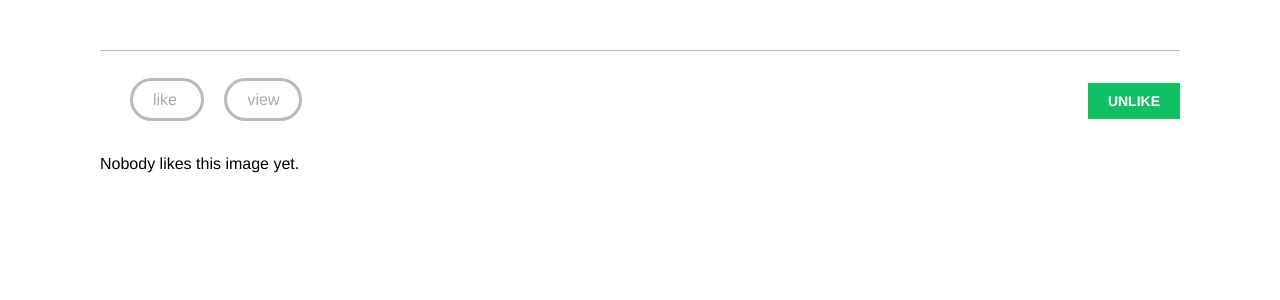
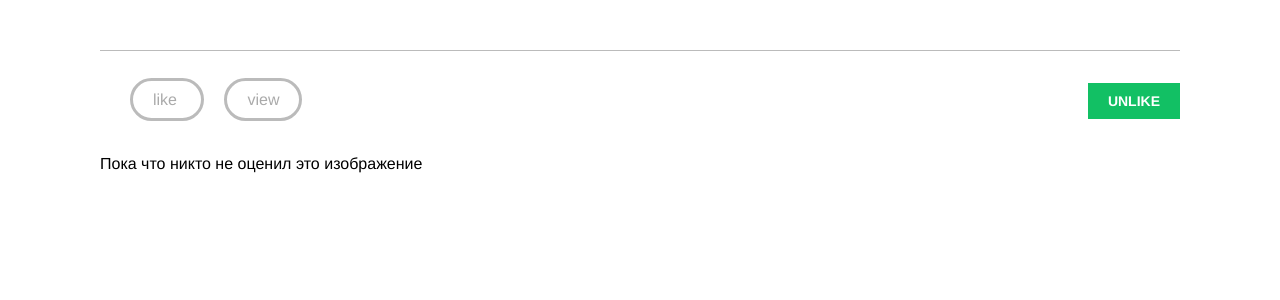
Before and after one commit to collinearen/Project-marks, a Django app: template share/images/templates/images/image/detail.html in a window 1280 px wide. Shown: the part 47-347 px from the top of the page. Run offline with Django 3.2, Linux system fonts and the light colour scheme; the template is opened without the code that fills it, so the values that code supplies are empty; some libraries are stand-ins or nearby versions; some web fonts are replaced.

Commit message:
Фиксанул баг с русским титлом

```diff
--- a/share/account/templates/base.html
+++ b/share/account/templates/base.html
@@ -17,6 +17,10 @@
 
             <li {% if section == "images" %}class="selected"{% endif %}>
                 <a href="">Мои закладки</a>
+            </li>
+
+            <li {% if section == "images" %}class="selected"{% endif %}>
+                <a href="https://macosicons.com/#/">Ico for mac</a>
             </li>
 
 
--- a/share/images/forms.py
+++ b/share/images/forms.py
@@ -29,7 +29,7 @@ class ImageCreateForm(forms.ModelForm):
         image_url = self.cleaned_data['url']
         name = slugify(image.title)
         extension = image_url.rsplit('.', 1)[1].lower()
-        image_name = f'{name}.{extension}'
+        image_name = f'f{name}.{extension}'
         # download image from the given URL
         response = requests.get(image_url)
         image.image.save(image_name,
--- a/share/images/models.py
+++ b/share/images/models.py
@@ -2,6 +2,7 @@ from django.db import models
 from django.conf import settings
 from django.utils.text import slugify
 from django.urls import reverse
+from unidecode import unidecode
 
 
 class Image(models.Model):
@@ -32,7 +33,7 @@ class Image(models.Model):
 
     def save(self, *args, **kwargs):
         if not self.slug:
-            self.slug = slugify(self.title)
+            self.slug = slugify(unidecode(self.title))
         super().save(*args, **kwargs)
 
     def get_absolute_url(self):
--- a/share/images/templates/images/image/create.html
+++ b/share/images/templates/images/image/create.html
@@ -8,6 +8,8 @@
     <form method="post">
         {{ form.as_p }}
         {% csrf_token %}
-        <input type="submit" value="Bookmark it!">
+        <input type="submit" value="Для всех">
+
+        <input type="submit" value="Для себя">
     </form>
 {% endblock %}
--- a/share/images/templates/images/image/detail.html
+++ b/share/images/templates/images/image/detail.html
@@ -38,7 +38,7 @@
           <p>{{ user.first_name }}</p>
         </div>
       {% empty %}
-        Nobody likes this image yet.
+        Пока что никто не оценил это изображение
       {% endfor %}
     </div>
   {% endwith %}
```
